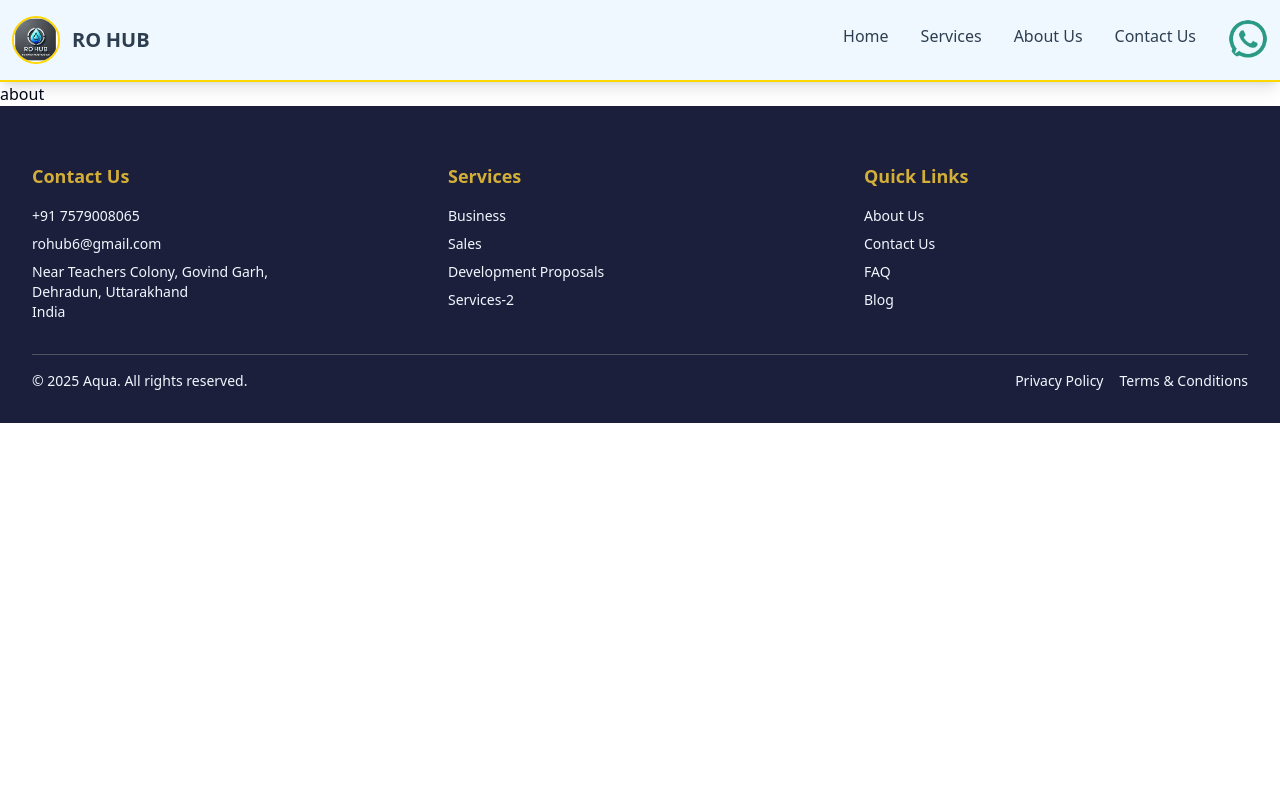
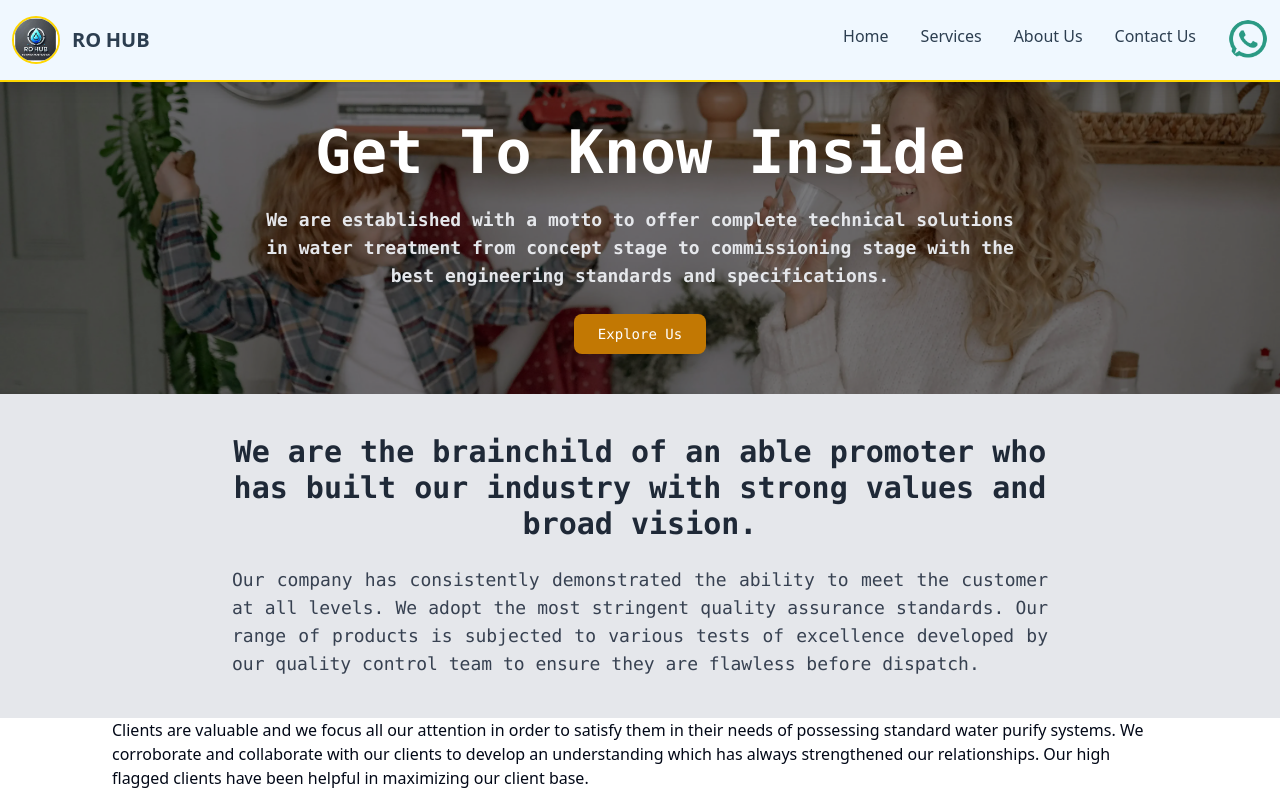
Before and after one commit to Priyanshu-cell/aqua, a React (Vite) app: page /about in a window 1280 px wide. Shown: the top 800 px of the page. Built offline with nearby package versions, Linux system fonts and the light colour scheme.

Commit message:
added 2-3 components in about section

```diff
--- /dev/null
+++ b/src/components/demo/AboutClient.jsx
@@ -0,0 +1,24 @@
+import React from "react";
+
+const AboutClient = () => {
+  return (
+    <div className="grid grid-row-2 gap-8 bg-white">
+      <div className="px-28">
+        <h2>
+          Clients are valuable and we focus all our attention in order to
+          satisfy them in their needs of possessing standard water purify
+          systems. We corroborate and collaborate with our clients to develop an
+          understanding which has always strengthened our relationships. Our
+          high flagged clients have been helpful in maximizing our client base.
+        </h2>
+      </div>
+      <div>
+        <div>
+          pics here
+        </div>
+      </div>
+    </div>
+  );
+};
+
+export default AboutClient;
--- /dev/null
+++ b/src/components/demo/AboutTopBanner.jsx
@@ -0,0 +1,61 @@
+import React from "react";
+import { Button } from "../ui/button.jsx";
+const AboutTopBanner = () => {
+  return (
+    <>
+      <div
+        className="bg-cover bg-center md:py-10 pt-7 pb-10 relative"
+        style={{ backgroundImage: "url('/aboutus/about-us-top.webp')" }}
+      >
+        {/* Overlay for better text readability */}
+        <div className="absolute inset-0 bg-black bg-opacity-50"></div>
+
+        {/* Main Content */}
+        <div className="relative flex flex-col items-center text-center justify-center px-6 md:px-10 lg:px-20 pt-10md:py-10 font-mono">
+          {/* Heading */}
+          <h1 className="text-4xl md:text-6xl font-bold text-white mb-6">
+            Get To Know Inside
+          </h1>
+
+          {/* Description */}
+          <p className="text-base md:text-lg text-gray-200 mb-6 max-w-3xl font-semibold">
+            We are established with a motto to offer complete technical
+            solutions in water treatment from concept stage to commissioning
+            stage with the best engineering standards and specifications.
+          </p>
+
+          {/* Button */}
+          <Button className="bg-yellow-500 hover:bg-yellow-600 text-white px-6 py-2 rounded-lg shadow-lg transition duration-300 ease-in-out">
+            Explore Us
+          </Button>
+        </div>
+      </div>
+
+      <div className="bg-gray-200 text-gray-700 py-10">
+        <div className="max-w-4xl mx-auto px-6 md:px-10 font-mono">
+          {/* Heading Section */}
+          <div className="mb-6">
+            <h3 className="text-2xl md:text-3xl font-bold text-gray-800 text-center md:text-center">
+              We are the brainchild of an able promoter who has built our
+              industry with strong values and broad vision.
+            </h3>
+            <span></span>
+          </div>
+
+          {/* Paragraph Section */}
+          <div>
+            <p className="text-base md:text-lg leading-relaxed text-justify">
+              Our company has consistently demonstrated the ability to meet the
+              customer at all levels. We adopt the most stringent quality
+              assurance standards. Our range of products is subjected to various
+              tests of excellence developed by our quality control team to
+              ensure they are flawless before dispatch.
+            </p>
+          </div>
+        </div>
+      </div>
+    </>
+  );
+};
+
+export default AboutTopBanner;
--- a/src/pages/AboutUs.jsx
+++ b/src/pages/AboutUs.jsx
@@ -1,10 +1,10 @@
-import Address from '@/components/demo/Address'
-import React from 'react'
-
+import AboutClient from '@/components/demo/AboutClient'
+import AboutTopBanner from '@/components/demo/AboutTopBanner'
 const AboutUs = () => {
   return (
     <>
-    <div>about</div>
+    <AboutTopBanner />
+    <AboutClient />
     </>
   )
 }
```
Also changed, not shown: public/aboutus/about-us-top.webp (added).
